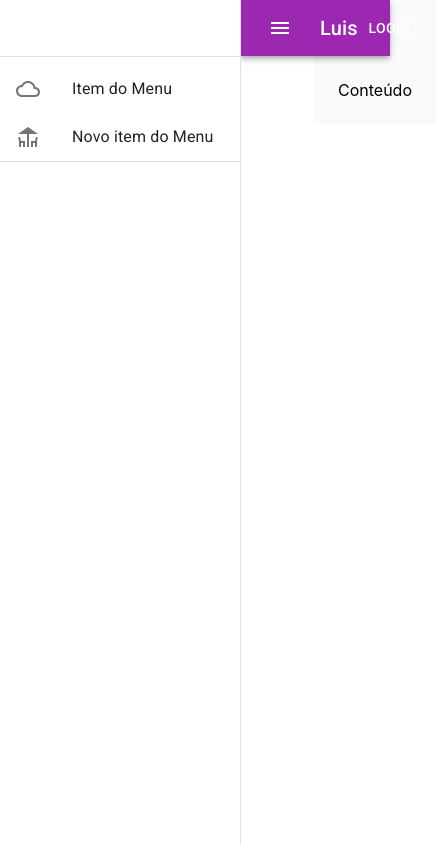
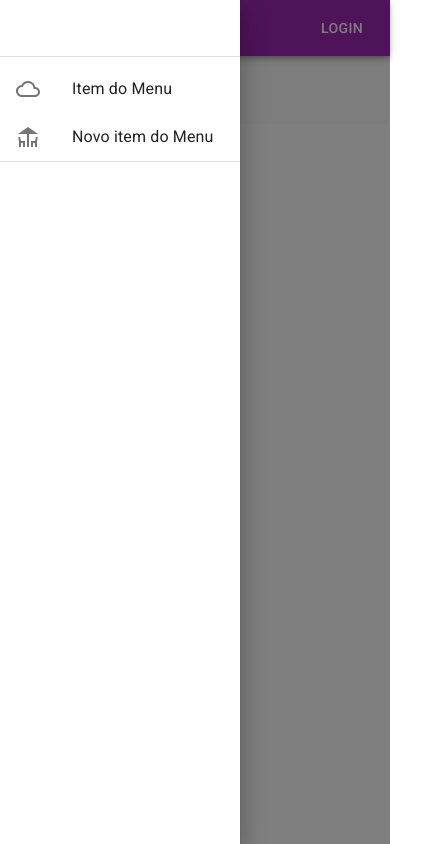
Before and after one commit to LuisLimaIt/mini-curso-material-ui-reactjs, a React (Create React App) app: page / in a window 390 px wide. Both pictures are taken after a click on the button "menu". Shown: the whole page, 436 px wide, since content can reach past the window. Built offline with nearby package versions, Linux system fonts and the light colour scheme.

Commit message:
Drawer Responsivo

```diff
--- a/src/components/DrawerEstatico.jsx
+++ b/src/components/DrawerEstatico.jsx
@@ -1,6 +1,7 @@
-import React from 'react';
+import React, { useState } from 'react';
 import Navbar from './Navbar';
 import {
+    Hidden,
     makeStyles
 } from '@material-ui/core'
 import Gaveta from './Gaveta';
@@ -20,12 +21,28 @@ const estilos = makeStyles(theme => ({
 const DrawerEstatico = () => {
 
     const classes = estilos();
+    const [abrir, setAbrir] = useState(false);
+
+    const openMenu = () => {
+        setAbrir(!abrir)
+    }
 
     return (
         <div className={classes.root}>
-            <Navbar />
-            <Gaveta />
-            Conteúdo
+            <Navbar openMenu={openMenu} />
+            <Hidden xsDown>
+                <Gaveta
+                    variant="permanent"
+                    open={true}
+                />
+            </Hidden>
+            <Hidden smUp>
+                <Gaveta
+                    variant="temporary"
+                    open={abrir}
+                    onClose={openMenu}
+                />
+            </Hidden>
             <div className={classes.content}>
                 <div className={classes.toolbar}></div>
                 Conteúdo
--- a/src/components/Gaveta.jsx
+++ b/src/components/Gaveta.jsx
@@ -17,18 +17,20 @@ const estilos = makeStyles(theme => ({
     toolbar: theme.mixins.toolbar
 }))
 
-const Gaveta = () => {
+const Gaveta = ({ variant, open, onClose }) => {
 
     const classes = estilos();
 
     return (
         <Drawer
             className={classes.drawer}
-            variant='permanent'
             classes={{
                 paper: classes.drawerPaper,
             }}
             anchor='left'
+            variant={variant}
+            open={open}
+            onClose={onClose? onClose : null}
         >
             <div className={classes.toolbar}></div>
             <Divider />
--- a/src/components/Navbar.jsx
+++ b/src/components/Navbar.jsx
@@ -6,17 +6,22 @@ import Button from '@material-ui/core/Button'
 const useStyles = makeStyles(theme => ({
     menuButton: {
         marginRight: theme.spacing(2),
+        [theme.breakpoints.up('sm')]: {
+            display: 'none',
+        }
     },
     title: {
         flexGrow: 1
     },
     appBar: {
-        width: `calc(100% - ${240}px)`,
-        marginLeft: 240,
+        [theme.breakpoints.up('sm')]: {
+            width: `calc(100% - ${240}px)`,
+            marginLeft: 240,
+        }
     }
 }));
 
-const Navbar = () => {
+const Navbar = ({ openMenu }) => {
     const classes = useStyles();
     return (
         <AppBar className={classes.appBar}>
@@ -25,6 +30,7 @@ const Navbar = () => {
                     color="inherit"
                     aria-label='menu'
                     className={classes.menuButton}
+                    onClick={openMenu}
                 >
                     <MenuIcon />
                 </IconButton>
```
